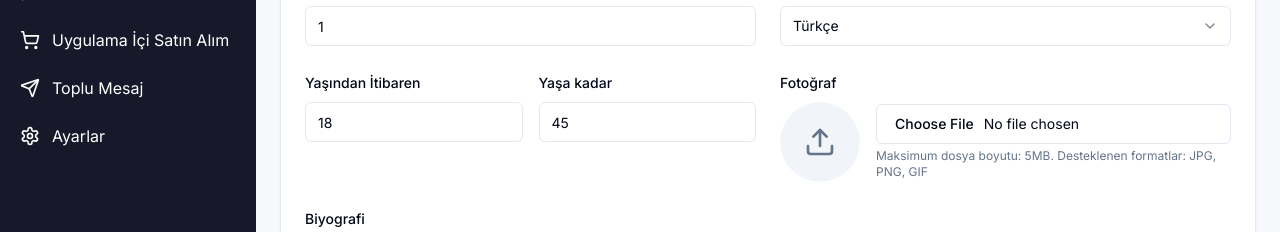
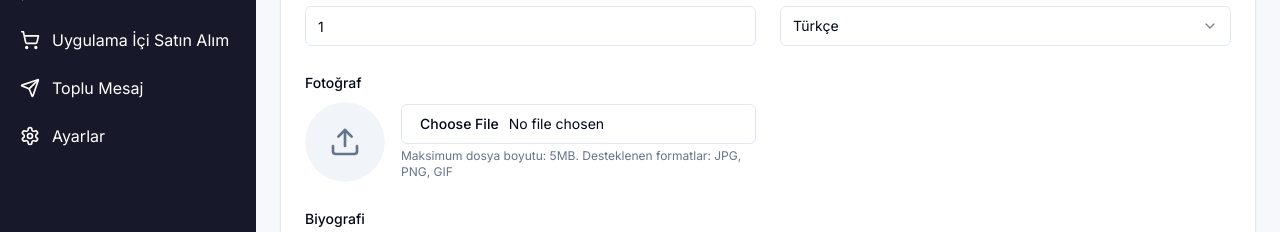
Before and after one commit to flortapp/v0-flortapp, a Next.js app: page /bot-management/create in a window 1280 px wide. Shown: the part 269-501 px from the top of the page. Built offline with nearby package versions, Linux system fonts and the light colour scheme; no server answers.

Commit message:
refactor: remove age range fields from bot creation form

```diff
--- a/components/create-bot/create-bot-content.tsx
+++ b/components/create-bot/create-bot-content.tsx
@@ -92,8 +92,6 @@ export function CreateBotContent() {
       const formData = new FormData(e.target as HTMLFormElement)
       const userCount = formData.get("userCount")
       const language = formData.get("language")
-      const ageFrom = formData.get("ageFrom")
-      const ageTo = formData.get("ageTo")
       const bio = formData.get("bio")
 
       // Fotoğraf kontrolü
@@ -120,8 +118,6 @@ export function CreateBotContent() {
       // const response = await mockApi.bots.create({
       //   userCount,
       //   language,
-      //   ageFrom,
-      //   ageTo,
       //   photo,
       //   bio,
       //   country: "turkey", // Sabit değer
@@ -183,18 +179,6 @@ export function CreateBotContent() {
                 </Select>
               </div>
 
-              <div className="grid grid-cols-2 gap-4">
-                <div className="space-y-2">
-                  <Label htmlFor="ageFrom">Yaşından İtibaren</Label>
-                  <Input id="ageFrom" name="ageFrom" type="number" min="18" max="80" defaultValue="18" />
-                </div>
-
-                <div className="space-y-2">
-                  <Label htmlFor="ageTo">Yaşa kadar</Label>
-                  <Input id="ageTo" name="ageTo" type="number" min="18" max="80" defaultValue="45" />
-                </div>
-              </div>
-
               <div className="space-y-2">
                 <Label htmlFor="photo">Fotoğraf</Label>
                 <div className="flex items-center gap-4">
```
